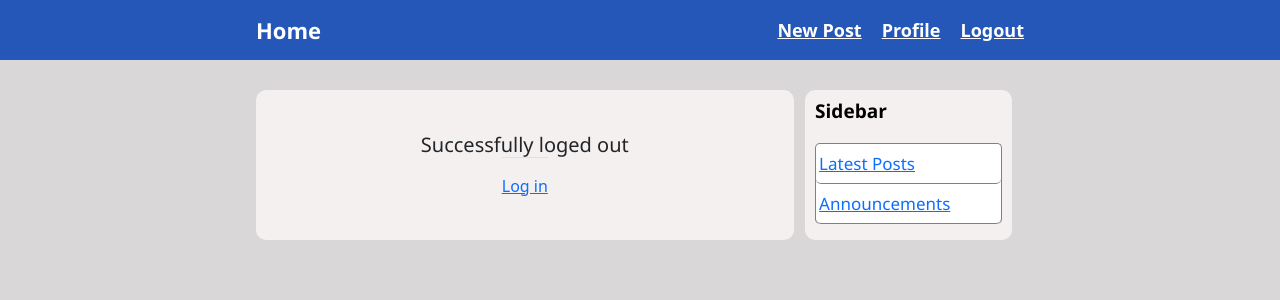
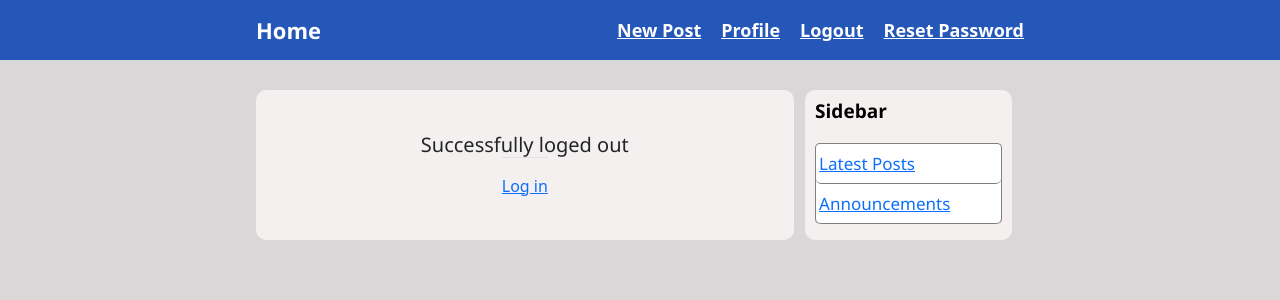
Before and after one commit to izofat/blogg, a Django app: page /logout_view/ in a window 1280 px wide. Shown: the top 300 px of the page. Run offline with Django 5.2, Linux system fonts and the light colour scheme; the visitor is signed in with stand-in values (Sample User, id 1); some libraries are stand-ins or nearby versions.

Commit message:
password reset page added

```diff
--- a/blog/models.py
+++ b/blog/models.py
@@ -13,6 +13,7 @@ class Post(models.Model):
     def get_absolute_url(self):
         return reverse("post-detail", kwargs={"pk": self.pk})
 
+
 class Announcement(models.Model):
     title = models.CharField(max_length=50)
     context = models.TextField()
--- a/blog/templates/blog/base.html
+++ b/blog/templates/blog/base.html
@@ -19,9 +19,10 @@
                 <a class="home-header-div-title" href="{% url "blog-home" %}">Home</a>
                 <div class="home-header-div-alt">
                     {% if user.is_authenticated %}
-                    <a class="home-header-div-alt-action" href="{% url "post-create" %}">New Post</a>
-                    <a class="home-header-div-alt-action" href="{% url "profile" %}">Profile</a>
-                    <a class="home-header-div-alt-action" href="{% url "logout_user" %}">Logout</a>
+                        <a class="home-header-div-alt-action" href="{% url "post-create" %}">New Post</a>
+                        <a class="home-header-div-alt-action" href="{% url "profile" %}">Profile</a>
+                        <a class="home-header-div-alt-action" href="{% url "logout_user" %}">Logout</a>
+                        <a class="home-header-div-alt-action" href="{% url 'reset-password' %} ">Reset Password</a>
                     {% else %}
                         <a class="home-header-div-alt-action" href="{% url "login" %}">Login</a>
                         <a class="home-header-div-alt-action" href="{% url 'register' %} ">Register</a>
--- a/blog/views.py
+++ b/blog/views.py
@@ -68,7 +68,6 @@ class PostDeleteView (LoginRequiredMixin , UserPassesTestMixin , DeleteView):
             return True
         return False
 
-
 class LatestPostsView(ListView):
     model = Post
     template_name = 'blog/latest_posts.html'
--- a/blogpage/urls.py
+++ b/blogpage/urls.py
@@ -1,6 +1,7 @@
 from django.contrib import admin
 from django.urls import path , include
-from django.contrib.auth.views import LoginView , PasswordResetView , PasswordResetDoneView , PasswordResetConfirmView
+from django.contrib.auth.views import LoginView
+
 from users import views as usersView
 from django.conf import settings
 from django.conf.urls.static import static
@@ -14,7 +15,7 @@ urlpatterns = [
     path('logout_view/' , usersView.logout_view , name='logout_view') ,
     path('register/' , usersView.register_user , name='register'),
     path('profile/' , usersView.profile  , name='profile'),
-
+    path('resetpassword/' , usersView.reset_password , name='reset-password')
 ]
 
 if settings.DEBUG:
--- a/users/views.py
+++ b/users/views.py
@@ -1,48 +1,75 @@
-from django.shortcuts import render , redirect
+from django.shortcuts import render, redirect
 from django.contrib import messages
-from .forms import UserRegisterForm , ProfileUpdateForm , UserUpdateForm
-from django.contrib.auth import logout
+from .forms import (
+    UserRegisterForm,
+    ProfileUpdateForm,
+    UserUpdateForm,
+)
+from django.contrib.auth import logout , update_session_auth_hash
 from django.contrib.auth.decorators import login_required
+from django.contrib.auth.models import User
+from django.contrib.auth.password_validation import validate_password
+from django.core.exceptions import ValidationError
+from django.contrib.auth.forms import PasswordChangeForm
 
 
 def register_user(request):
-    if request.method == 'POST' :
+    if request.method == "POST":
         form = UserRegisterForm(request.POST)
         if form.is_valid():
             form.save()
-            username = form.cleaned_data.get('username')
-            messages.success(request , f'Account created successfully for {username}')
-            return redirect('login')
-    else :
+            username = form.cleaned_data.get("username")
+            messages.success(request, f"Account created successfully for {username}")
+            return redirect("login")
+    else:
         form = UserRegisterForm()
-    return render(request , 'users/register.html' , {'form' : form})
+    return render(request, "users/register.html", {"form": form})
 
 
 @login_required
-def logout_user (request):
+def logout_user(request):
     logout(request)
-    return redirect('logout_view')
+    return redirect("logout_view")
+
 
 def logout_view(request):
-    return render (request , 'users/logout_view.html')
+    return render(request, "users/logout_view.html")
+
 
 @login_required
 def profile(request):
-    if request.method == 'POST':
-        user_form = UserUpdateForm(request.POST , instance=request.user)
-        profile_form = ProfileUpdateForm(request.POST , request.FILES  , instance=request.user.profile)
+    if request.method == "POST":
+        user_form = UserUpdateForm(request.POST, instance=request.user)
+        profile_form = ProfileUpdateForm(
+            request.POST, request.FILES, instance=request.user.profile
+        )
 
         if user_form.is_valid() and profile_form.is_valid():
             user_form.save()
             profile_form.save()
-            username = user_form.cleaned_data.get('username')
-            messages.success(request , f"User updated for {username}")
-            return redirect('profile')
-    else :
+            username = user_form.cleaned_data.get("username")
+            messages.success(request, f"User updated for {username}")
+            return redirect("profile")
+    else:
         user_form = UserUpdateForm(instance=request.user)
         profile_form = ProfileUpdateForm(instance=request.user.profile)
-    context = {
-        'user_form' : user_form ,
-        'profile_form': profile_form
-    }
-    return render (request  , 'users/profile.html' , context)
+    context = {"user_form": user_form, "profile_form": profile_form}
+    return render(request, "users/profile.html", context)
+
+@login_required
+def reset_password(request):
+    if request.method == "POST":
+        reset_form = PasswordChangeForm(request.user, request.POST)
+        if reset_form.is_valid():
+            try:
+                reset_form.save()
+                update_session_auth_hash(request, reset_form.user)
+                messages.success(request, "Password changed successfully")
+                return redirect('blog-home')
+            except ValidationError as error:
+                messages.error(request, ','.join(error))
+                return redirect('reset-password')
+    else:
+        reset_form = PasswordChangeForm(request.user)
+
+    return render(request, "users/reset_password.html", {"form": reset_form})
```
Also changed, not shown: blogpage/settings.py (+8 -0 lines), users/templates/users/reset_password.html (added, +17 -0 lines), README.md, media/readmeimg/resetpassword.png (added), users/forms.py (line endings or trailing spaces).
